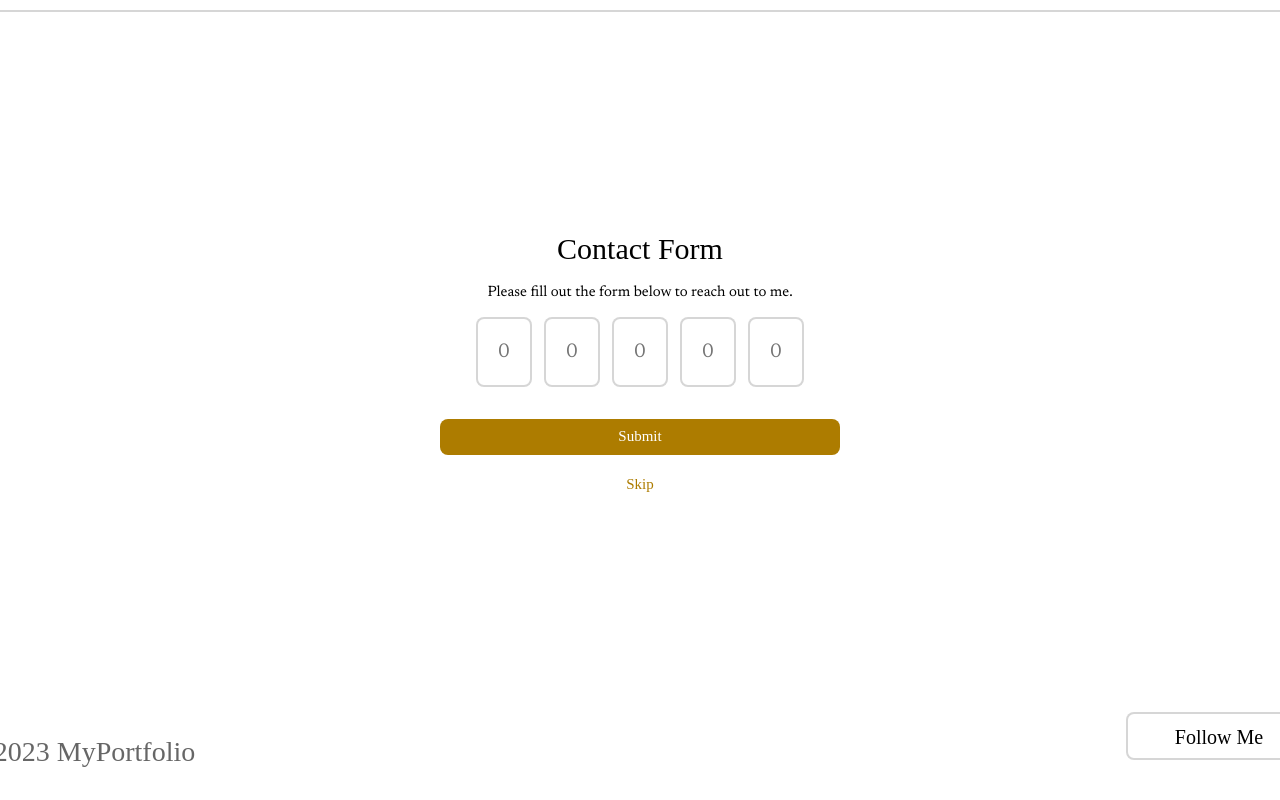
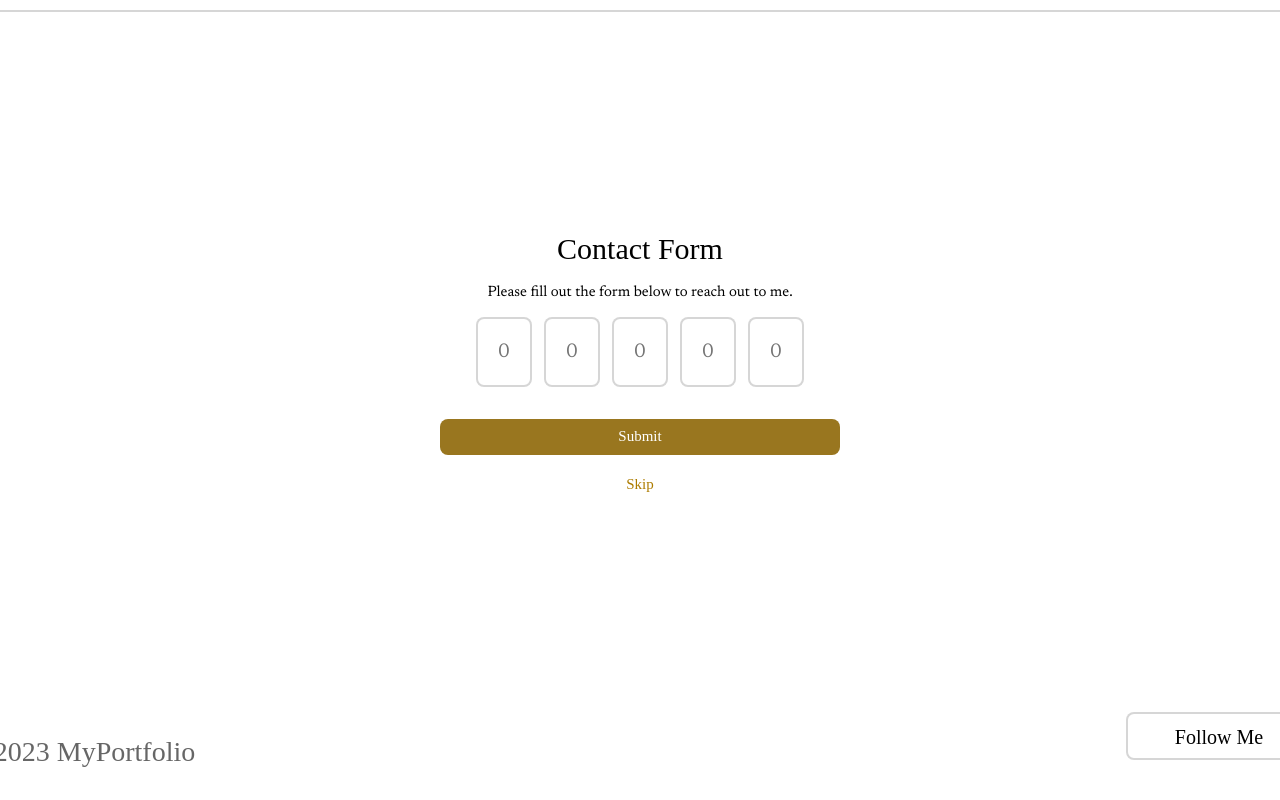
Before and after one commit to shaxryaa/Capstone-Project, a plain HTML site: page index.html in a window 1280 px wide. In both pictures the pointer is over the button "Submit". Shown: the part 4973-5773 px from the top of the page. Drawn offline with Linux system fonts and the light colour scheme; a web font is replaced by a local one.

Commit message:
Edited submit button

```diff
--- a/style.css
+++ b/style.css
@@ -301,6 +301,10 @@ a:hover {
     text-align: center;
     margin-top: 35px;
 }
+.submit-btn:hover {
+    cursor: pointer;
+    background-color: #99761f;
+}
 .skip-link{
     height: 40px;
     margin-top: 20px;
```
